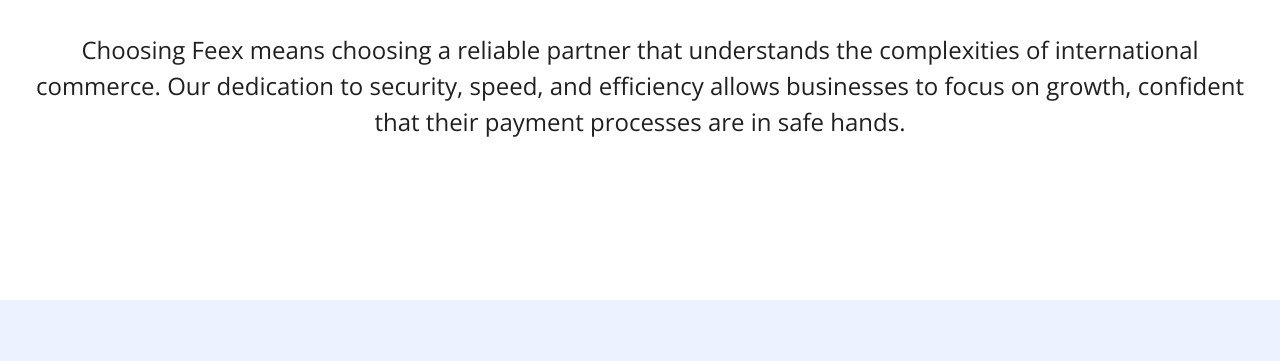
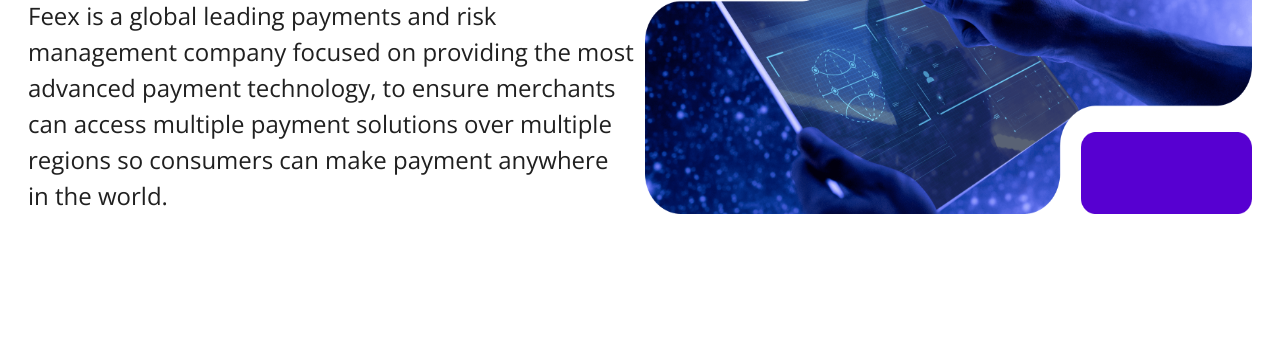
Before and after one commit to kapishdima/freex_it, a website built with webpack: page src/index.html in a window 1280 px wide. Shown: the part 372-733 px from the top of the page. Built offline with nearby package versions, Linux system fonts and the light colour scheme.

Commit message:
Feat: add about section

```diff
--- a/src/index.html
+++ b/src/index.html
@@ -48,6 +48,18 @@
       </div>
     </header>
     <main class="layout__main main">
+      <section class="main__about-section about-section">
+        <div class="about-section__text-block">
+          <h2 class="subtitle">About Us</h2>
+          <p class="paragraph">Feex is a global leading payments and risk management company focused on providing the
+            most advanced payment technology, to ensure merchants can access multiple payment solutions over multiple
+            regions so consumers can make payment anywhere in the world.</p>
+        </div>
+        <div class="about-section__image-block">
+          <img src="./assets/images/about.png" alt="" class="about-section__image-block--image">
+          <img src="./assets/images/about-mobile.png" alt="" class="about-section__image-block--image-mobile">
+        </div>
+      </section>
       <section class="main__choose-section choose-section">
         <h2 class="title">Why Choose Feex</h2>
         <p class="paragraph choose-section__paragraph">Choosing Feex means choosing a reliable partner that understands
--- /dev/null
+++ b/src/styles/components/_about-section.scss
@@ -0,0 +1,53 @@
+.about-section {
+  display: flex;
+  flex-direction: row;
+  justify-content: space-between;
+  gap: 10px;
+
+  @include tablet {
+    gap: 42px;
+    flex-direction: column;
+    align-items: center;
+  }
+  @include mobile {
+    gap: 32px;
+  }
+  &__text-block {
+    max-width: 765px;
+    flex: 1;
+    display: flex;
+    flex-direction: column;
+    justify-content: center;
+    gap: 48px;
+
+    @include laptop {
+      gap: 32px;
+    }
+  }
+  &__image-block {
+    max-width: 928px;
+    flex: 1;
+    @include tablet {
+      max-width: 800px;
+    }
+    @include mobile {
+      max-width: 484px;
+      width: 100%;
+    }
+    &--image {
+      width: 100%;
+      height: 100%;
+      @include mobile {
+        display: none;
+      }
+    }
+    &--image-mobile {
+      display: none;
+      @include mobile {
+        width: 100%;
+        height: 100%;
+        display: flex;
+      }
+    }
+  }
+}
--- a/src/styles/index.scss
+++ b/src/styles/index.scss
@@ -5,6 +5,7 @@
 @import "typography";
 @import "components/header";
 @import "components/footer";
+@import "components/about-section";
 @import "components/choose-section";
 
 * {
@@ -26,6 +27,18 @@
     }
     @include mobile {
       margin: 32px 0px 40px;
+    }
+  }
+  &__about-section {
+    margin: 110px 0px 150px;
+    @include laptop {
+      margin: 100px 0px 130px;
+    }
+    @include tablet {
+      margin: 50px 0px 80px;
+    }
+    @include mobile {
+      margin: 38px 0px 60px;
     }
   }
 }
```
Also changed, not shown: src/assets/images/about-mobile.png (added).
